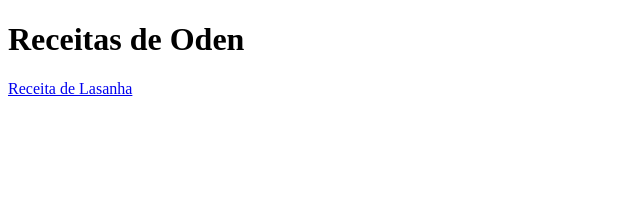
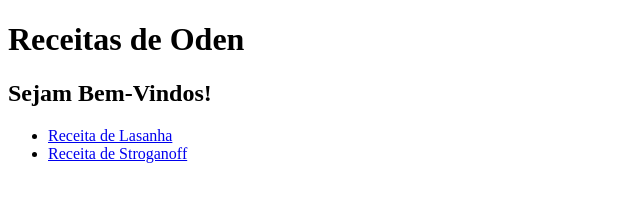
Before and after one commit to kimchiiboiii/odin-recipes, a plain HTML site: page index.html in a window 1280 px wide. Shown: the whole page, without its empty margins (0-640 px from the left). Drawn offline with Linux system fonts and the light colour scheme.

Commit message:
added link to stroganoff page

```diff
--- a/index.html
+++ b/index.html
@@ -5,8 +5,11 @@
     <meta name="viewport" content="width=device-width, initial-scale=1.0">
     <title>Inicio</title>
     <h1>Receitas de Oden</h1>
-        <a href="recipes/lasanha.html">Receita de Lasanha</a>
-
+    <h2>Sejam Bem-Vindos!</h2>
+    <ul>
+        <li><a href="recipes/lasanha.html">Receita de Lasanha</a></li>
+        <li><a href="recipes/stroganoff.html">Receita de Stroganoff</a></li>
+     </ul>
 
 
 
```
